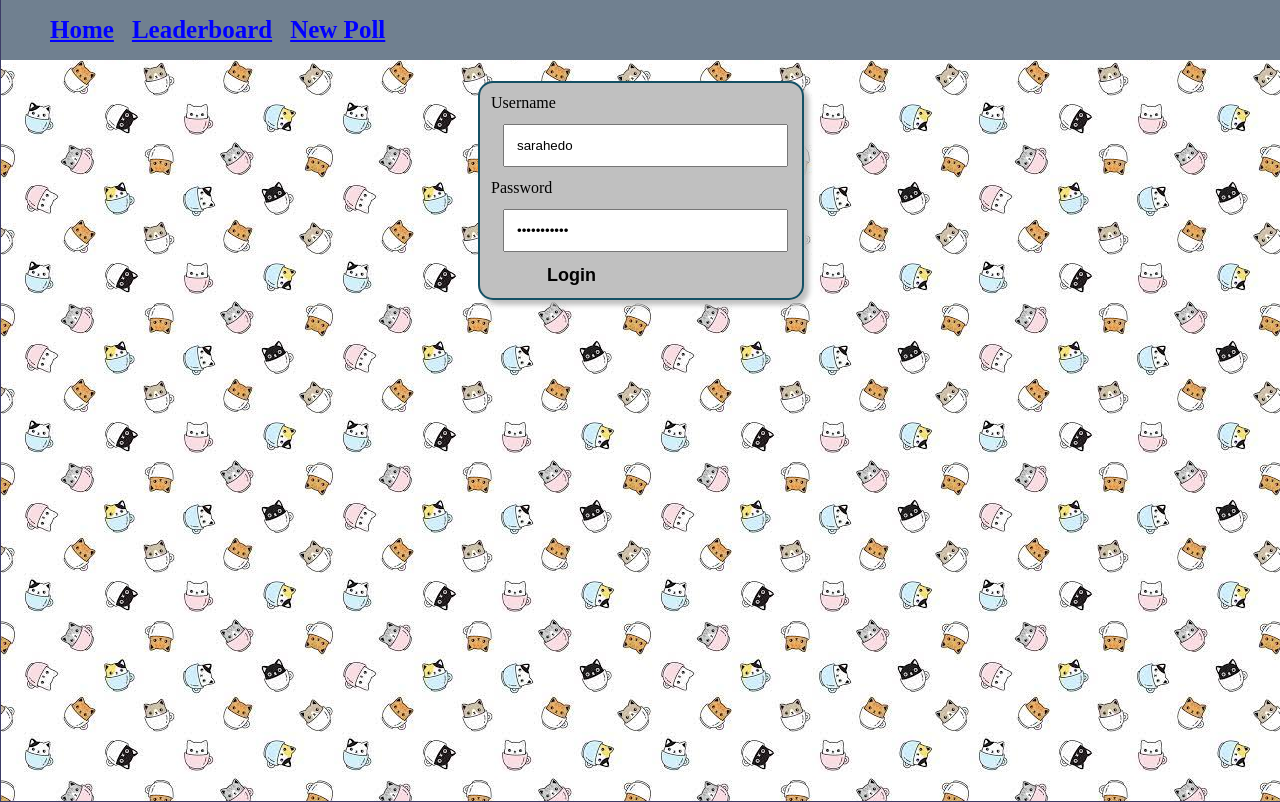
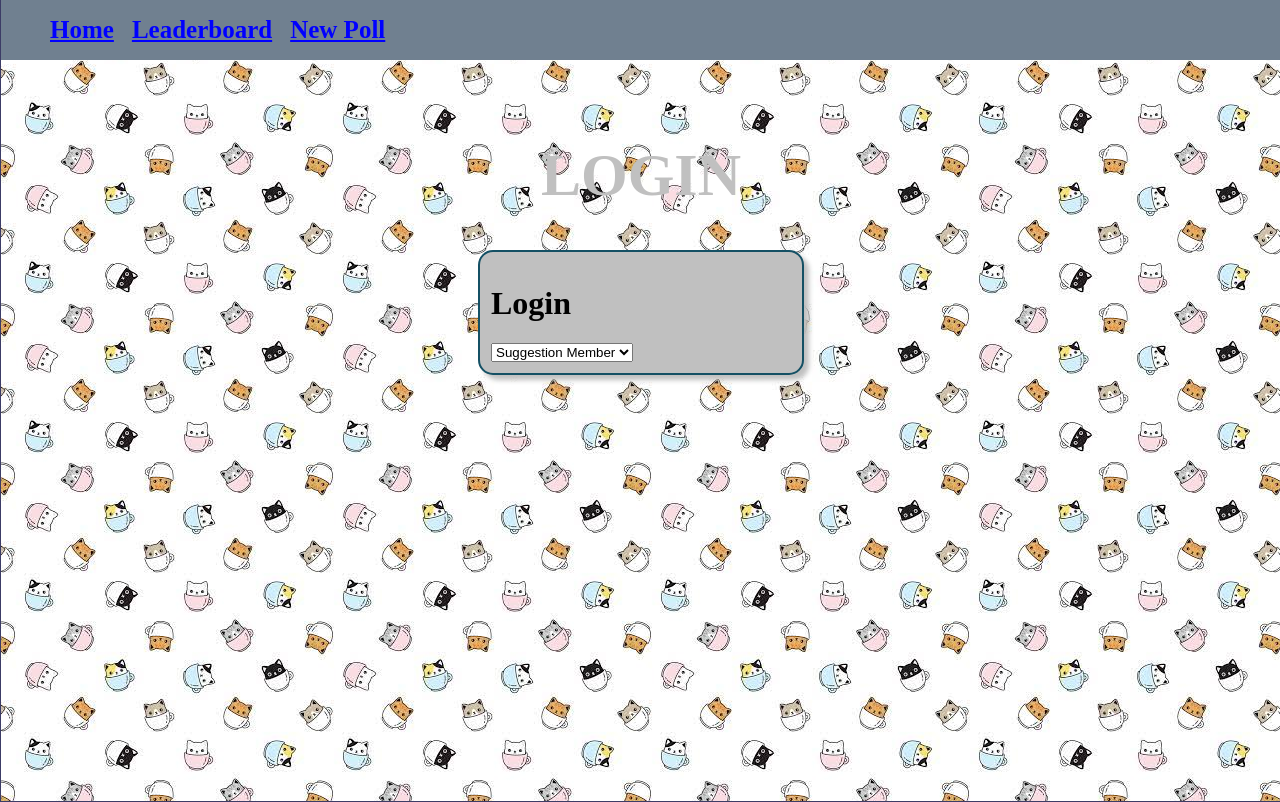
Before and after one commit to qi-quynh/Employee-Polls, a React (Create React App) app: page / in a window 1280 px wide. Built offline with nearby package versions, Linux system fonts and the light colour scheme.

Commit message:
update fix vote

```diff
--- a/src/actions/shared.js
+++ b/src/actions/shared.js
@@ -12,16 +12,8 @@ export function handleDataInitial() {
   };
 }
 
-export function handleLogin(username, password) {
-  return (dispatch, getState) => {
-    const { users } = getState();
-    const user = Object.values(users).find(
-      (user) => user.id === username && user.password === password
-    );
-    if (user) {
-      return dispatch(setAuthedUser(user.id));
-    } else {
-      return dispatch(setAuthedUser(null));
-    }
+export function handleLogin(AUTHED_ID) {
+  return (dispatch) => {
+    dispatch(setAuthedUser(AUTHED_ID));
   };
 }
--- a/src/components/CreatePoll.js
+++ b/src/components/CreatePoll.js
@@ -47,6 +47,7 @@ const CreatePoll = (props) => {
       <form className="create-form" onSubmit={handleSubmit}>
         <span className="create-display">Would you rather</span> <br />
         <input
+          data-testid="text-one-test"
           name="optionOneText"
           className="input"
           type="text"
@@ -57,6 +58,7 @@ const CreatePoll = (props) => {
         or <br />
         <input
           name="optionTwoText"
+          data-testid="text-two-test"
           className="input"
           size="70"
           type="text"
@@ -65,7 +67,11 @@ const CreatePoll = (props) => {
         />
         ?
         <br />
-        <button disabled={isDisabled} className="button-create">
+        <button
+          disabled={isDisabled}
+          className="button-create"
+          data-testid="submit-test"
+        >
           Create
         </button>
       </form>
--- a/src/components/NavCollapse.js
+++ b/src/components/NavCollapse.js
@@ -1,7 +1,7 @@
 import { Link } from "react-router-dom";
 const NavCollapse = () => {
   return (
-    <ul sty>
+    <ul>
       <li style={{ display: "inline" }}>
         <Link to={"/"} className="item non">
           Home
--- a/src/components/login.js
+++ b/src/components/login.js
@@ -1,79 +1,42 @@
 import { connect } from "react-redux";
 import { Navigate } from "react-router-dom";
 import { useState } from "react";
-import { handleLogin } from "../actions/authedUser";
+import { handleLogin } from "../actions/shared";
 
-const Login = ({ dispatch, loggedIn }) => {
-  const [username, setUsername] = useState("sarahedo");
-  const [password, setPassword] = useState("password123");
-  if (loggedIn) {
-    const urlParams = new URLSearchParams(window.location.search);
-    const redirectUrl = urlParams.get("redirectTo");
-    return <Navigate to={redirectUrl ? redirectUrl : "/"} />;
+const Login = (props) => {
+  const { users, usernames } = props;
+
+  let choose = [];
+  for (let i = 0; i < usernames.length; i++) {
+    choose.push(users[usernames[i]]);
   }
-  const handleUsernameChange = (e) => {
-    setUsername(e.target.value);
-  };
 
-  const handlePasswordChange = (e) => {
-    setPassword(e.target.value);
-  };
-
-  const onSubmit = (e) => {
-    e.preventDefault();
-    dispatch(handleLogin(username, password));
-    setUsername("");
-    setPassword("");
+  const onLogin = (e) => {
+    props.dispatch(handleLogin(e.target.value));
   };
 
   return (
     <div>
-      <h1 className="text-3xl font-bold mt-9" data-testid="login-heading">
-        Login
-      </h1>
-      <form onSubmit={onSubmit} className="login">
-        <div>
-          <label htmlFor="username">Username</label>
-          <div>
-            <input
-              onChange={handleUsernameChange}
-              value={username}
-              data-testid="username"
-              className="input"
-              type="text"
-              size={30}
-              name="username"
-              id="username"
-            />
-          </div>
-        </div>
-        <div>
-          <label htmlFor="password">Password</label>
-          <div>
-            <input
-              value={password}
-              onChange={handlePasswordChange}
-              data-testid="password"
-              className="input"
-              type="password"
-              name="password"
-              id="password"
-              size={30}
-            />
-          </div>
-        </div>
-        <div>
-          <button type="submit" data-testid="submit" className="button">
-            Login
-          </button>
-        </div>
-      </form>
+      <h1 className="signIn-heading">LOGIN</h1>
+      <div className="signIn">
+        <h1>Login</h1>
+        <select name="signIn-select" onChange={(e) => onLogin(e)}>
+          <option>Suggestion Member</option>
+          {choose.map((user) => (
+            <option key={user.id} value={user.id}>
+              {user.name}
+            </option>
+          ))}
+        </select>
+      </div>
     </div>
   );
 };
 
-const mapStateToProps = ({ authedUser }) => ({
-  loggedIn: !!authedUser,
-});
+const mapStateToProps = ({ users }) => {
+  const usernames = Object.keys(users);
+
+  return { users, usernames };
+};
 
 export default connect(mapStateToProps)(Login);
--- a/src/index.css
+++ b/src/index.css
@@ -16,7 +16,7 @@ body {
 }
 
 
-.login {
+.signIn {
 	border: 2px solid rgb(20, 80, 100);
 	box-shadow: 5px 5px 5px #C0C0C0;
 	background-color: #C0C0C0;
@@ -27,7 +27,7 @@ body {
 }
 
 
-.login-heading {
+.signIn-heading {
 	color: #C0C0C0;
 	padding-top: 100px;
 	text-align: center;
```
Also changed, not shown: 2 other files (tests, documents, lock files or other folders).
